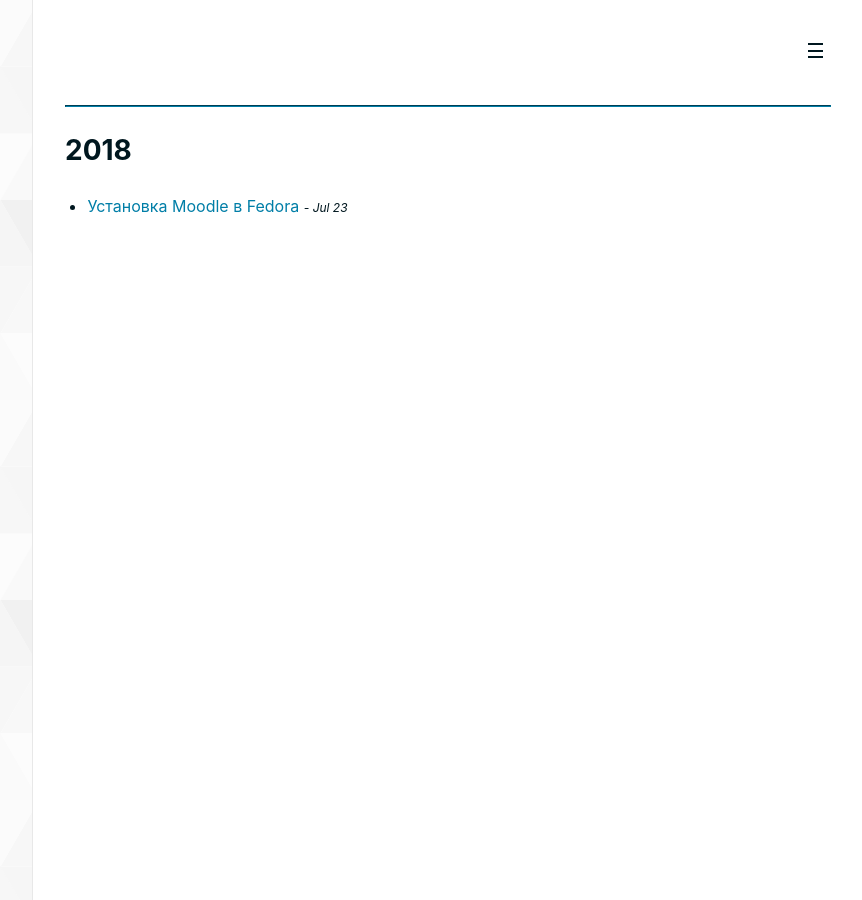
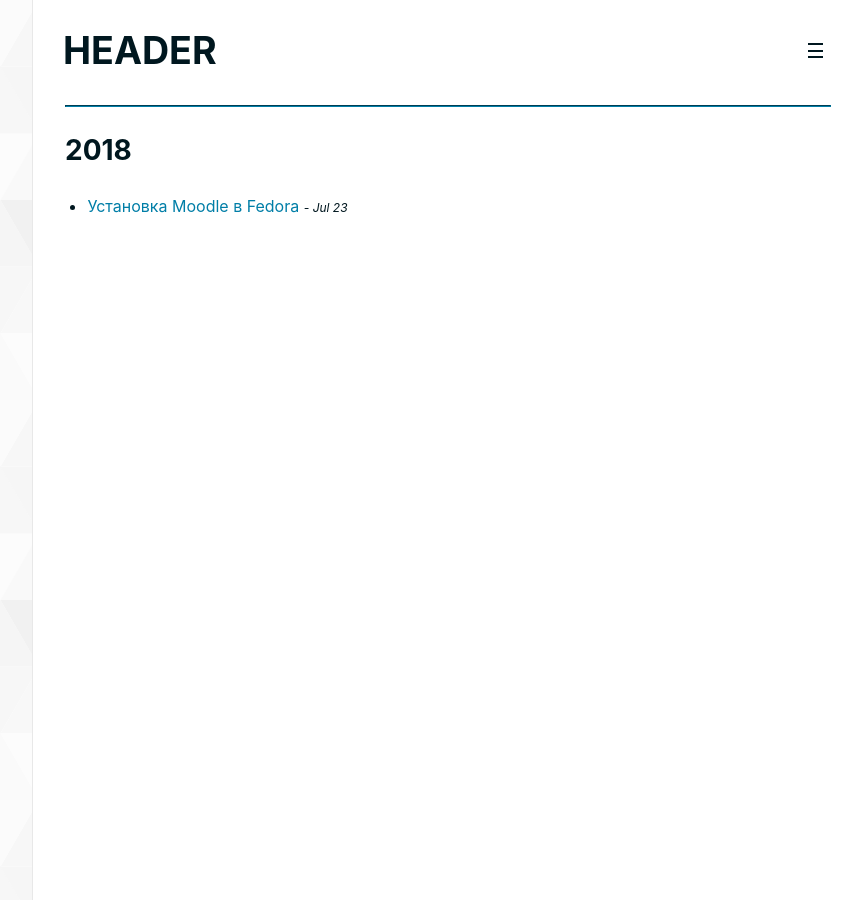
Before and after one commit to valentineus/popov.link, a Jekyll site: the page built from _pages/index.html, in a window 1280 px wide. Shown: the whole page, without its empty margins (192-1054 px from the left). Built offline with Jekyll 4.4.1, drawn with Linux system fonts in a browser that asks for light colours.

Commit message:
Add a header in the navbar
Signed-off-by: Valentin Popov <info@valentineus.link>

```diff
--- a/_includes/navbar.html
+++ b/_includes/navbar.html
@@ -1,6 +1,8 @@
 {% assign pages = site.pages | where: "show", true %}
 
 <div class="navigation-container">
+    <h1 class="navigation-header">Header</h1>
+
     <input id="toggle-button" class="toggle-button" type="checkbox" />
 
     <label class="toggle-label" for="toggle-button">
--- a/_scss/components/_navigation.scss
+++ b/_scss/components/_navigation.scss
@@ -11,6 +11,30 @@
   right: 0;
   top: 0;
   width: 100%;
+}
+
+.navigation {
+  background: $color-bg;
+  border-left: 1px solid $color-bg-alt;
+  border-right: 1px solid $color-bg-alt;
+  height: 100%;
+  left: 0;
+  margin: auto;
+  max-width: 52em;
+  padding: 0;
+  position: fixed;
+  right: 0;
+  top: 100px;
+  transform: scale(.1, 0);
+  transform-origin: 100% 0%;
+  transition: none;
+  width: 100%;
+}
+
+.navigation-header {
+  margin: 30px;
+  position: fixed;
+  text-transform: uppercase;
 }
 
 .toggle-button {
@@ -42,9 +66,8 @@
 .toggle-label {
   float: right;
   height: 20px;
+  margin: 40px;
   position: relative;
-  right: 40px;
-  top: 40px;
   width: 15px;
 
   &:hover {
@@ -67,21 +90,3 @@
     }
   }
 }
-
-.navigation {
-  background: $color-bg;
-  border-left: 1px solid $color-bg-alt;
-  border-right: 1px solid $color-bg-alt;
-  height: 100%;
-  left: 0;
-  margin: auto;
-  max-width: 52em;
-  padding: 0;
-  position: fixed;
-  right: 0;
-  top: 100px;
-  transform: scale(.1, 0);
-  transform-origin: 100% 0%;
-  transition: none;
-  width: 100%;
-}
```
